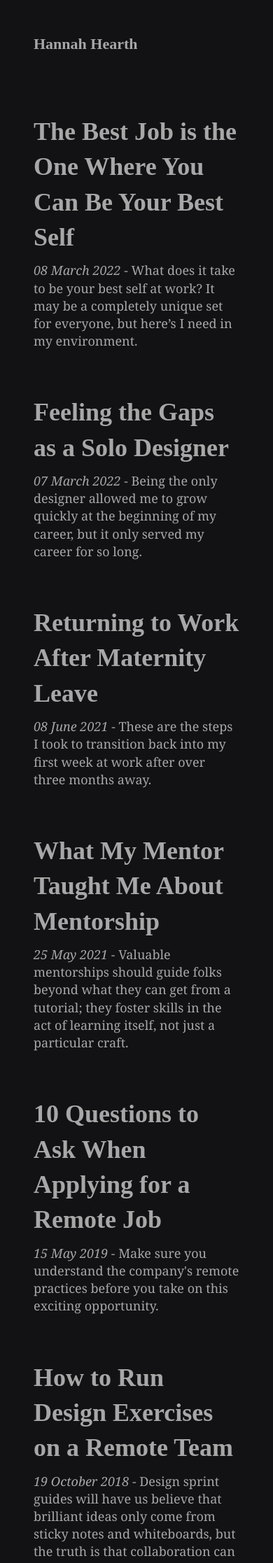
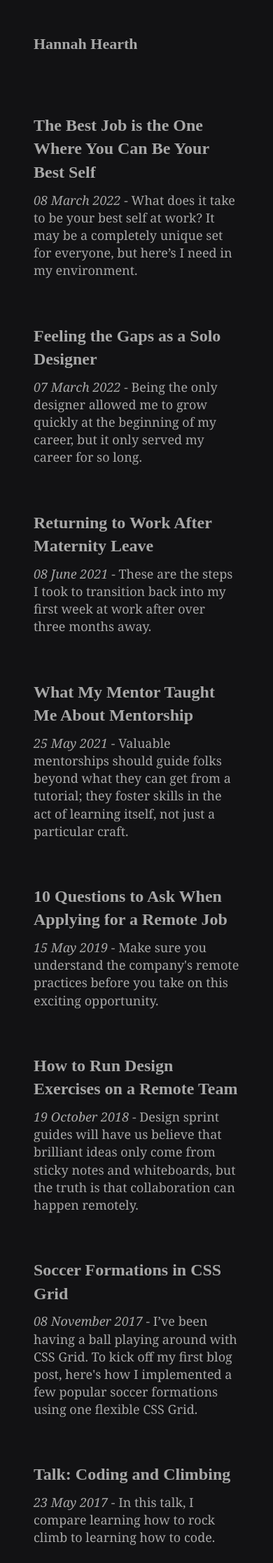
Before and after one commit to hannahhearth/hannahhearth.github.io, a Jekyll site: the page built from index.html, in a window 390 px wide. Shown: the top 2234 px of the page at 70% size. Built offline with Jekyll 4.4.1, drawn with Linux system fonts in a browser that asks for light colours; some web fonts are replaced; a script that is not in the unit is left out.

Commit message:
Fix mobile font size

```diff
--- a/_sass/_typography.scss
+++ b/_sass/_typography.scss
@@ -11,6 +11,10 @@ h1 {
   font-weight: $font-weight-bold;
   font-size: $font-size-extra-large;
   margin-bottom: $small-padding;
+
+  @media #{$small-devices} {
+    font-size: $font-size-large;
+  }
 }
 
 h2 {
```
